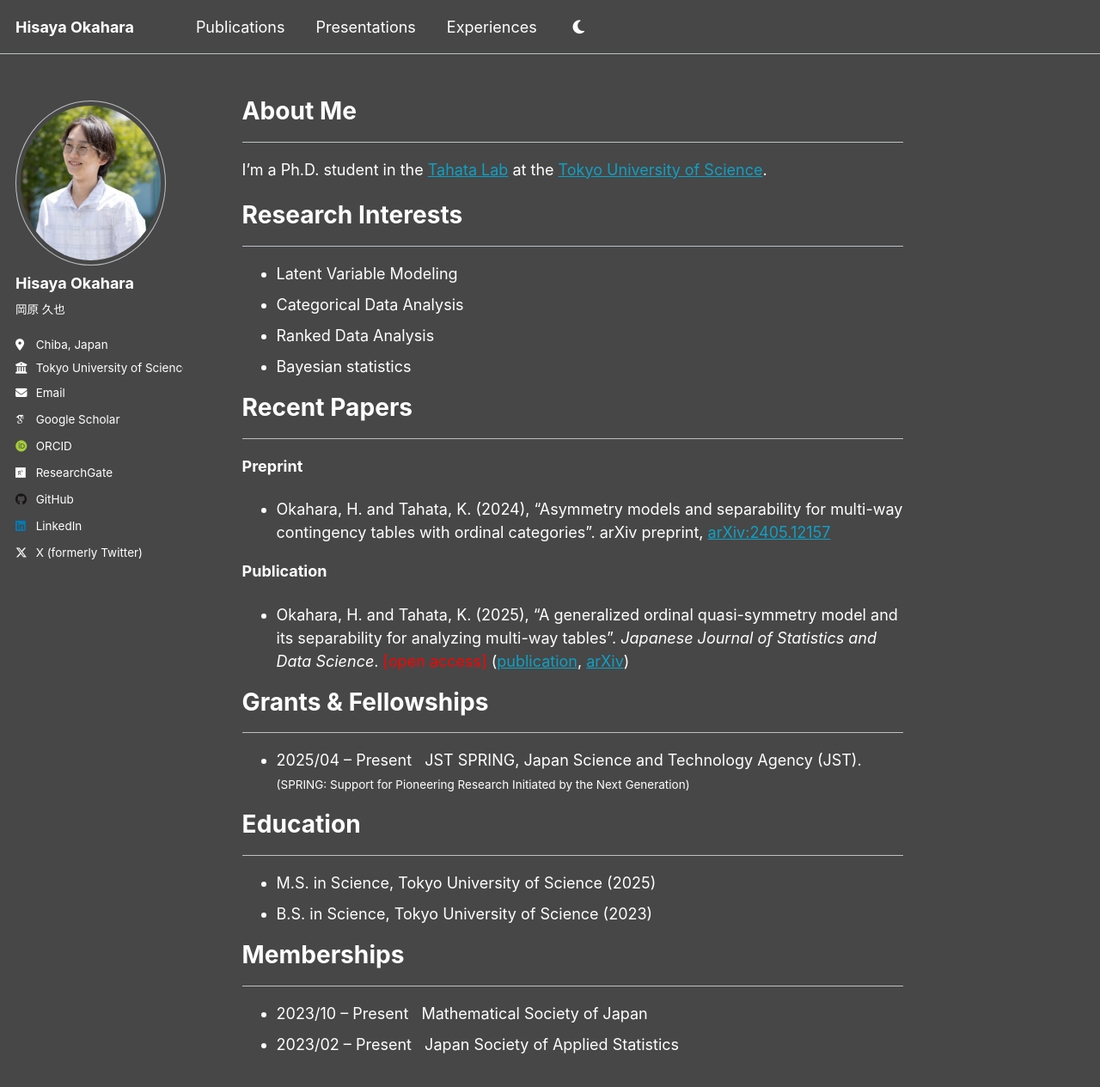
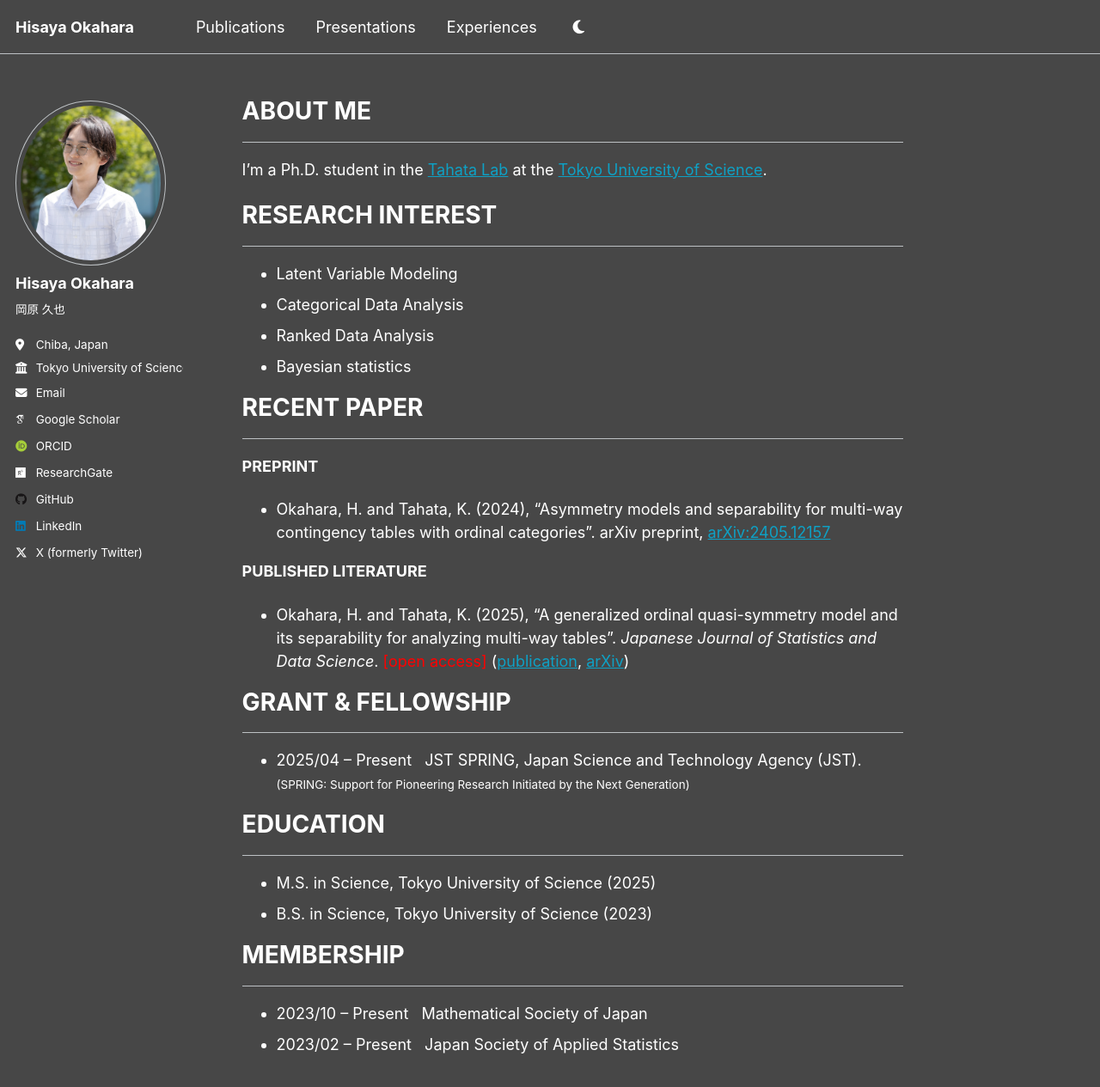
Before and after one commit to h-okahara/h-okahara.github.io, a Jekyll site: the page built from _pages/about.md, in a window 1280 px wide and 1400 px high. Shown: the top 1265 px of the window at 86% size. Built offline with Jekyll 4.4.1, drawn with Linux system fonts in a browser that asks for light colours; some web fonts are replaced.

Commit message:
Update about.md

```diff
--- a/_pages/about.md
+++ b/_pages/about.md
@@ -8,12 +8,12 @@ redirect_from:
 ---
 
 
-# About Me
+# ABOUT ME
 ---
 I'm a Ph.D. student in the [Tahata Lab](https://tahata-lab.is.noda.tus.ac.jp/) at the [Tokyo University of Science](https://www.tus.ac.jp/en/grad/riko/).
 
 
-# Research Interests
+# RESEARCH INTEREST
 ---
 - Latent Variable Modeling
 - Categorical Data Analysis
@@ -21,28 +21,28 @@ I'm a Ph.D. student in the [Tahata Lab](https://tahata-lab.is.noda.tus.ac.jp/) a
 - Bayesian statistics
 
 
-# Recent Papers
+# RECENT PAPER
 ---
 
-**Preprint**
+**PREPRINT**
 - Okahara, H. and Tahata, K. (2024), "Asymmetry models and separability for multi-way contingency tables with ordinal categories". arXiv preprint, [arXiv:2405.12157](https://arxiv.org/abs/2405.12157)
 
-**Publication**
+**PUBLISHED LITERATURE**
 - Okahara, H. and Tahata, K. (2025), "A generalized ordinal quasi-symmetry model and its separability for analyzing multi-way tables". *Japanese Journal of Statistics and Data Science*. <span style="color: red;">[open access]</span> ([publication](https://link.springer.com/article/10.1007/s42081-024-00289-4), [arXiv](https://arxiv.org/abs/2405.04193))
 
 
-# Grants & Fellowships
+# GRANT & FELLOWSHIP
 ---
 - 2025/04 – Present &nbsp; JST SPRING, Japan Science and Technology Agency (JST).
   <small> (SPRING: Support for Pioneering Research Initiated by the Next Generation) </small>
 
-# Education
+# EDUCATION
 ---
 - M.S. in Science, Tokyo University of Science (2025)
 - B.S. in Science, Tokyo University of Science (2023)
 
 
-# Memberships
+# MEMBERSHIP
 ---
 - 2023/10 – Present &nbsp; Mathematical Society of Japan
 - 2023/02 – Present &nbsp; Japan Society of Applied Statistics
```
